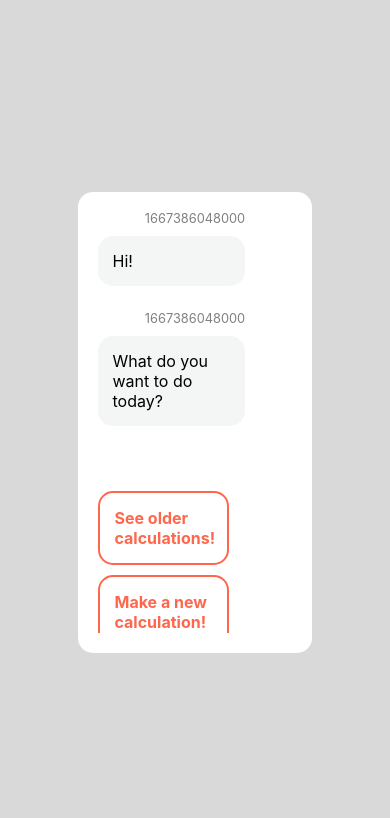
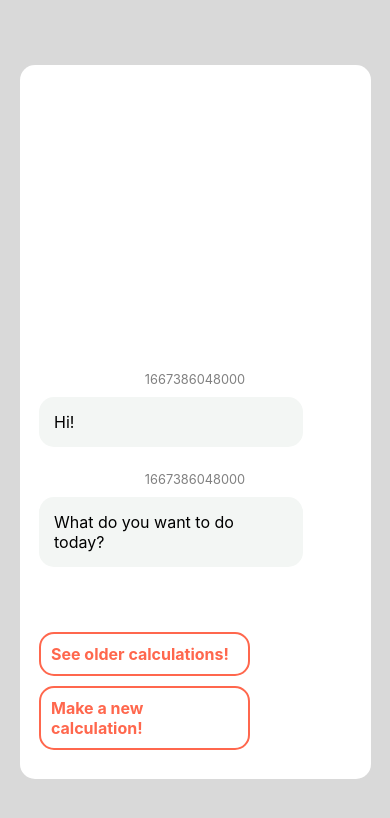
Before and after one commit to claireij/chatbot, a React (Create React App) app in the folder frontend/: page / in a window 390 px wide. Shown: the top 818 px of the page. Built offline with nearby package versions, Linux system fonts and the light colour scheme; no server answers.

Commit message:
Mobile design

```diff
--- a/frontend/src/App.css
+++ b/frontend/src/App.css
@@ -1,3 +1,5 @@
+
+
 #root {
   display: flex;
   justify-content: center;
@@ -18,6 +20,8 @@
   justify-content: flex-end;
   border-radius: 15px;
 }
+
+
 
 .chat {
   overflow: scroll;
@@ -124,3 +128,19 @@ button {
   border-radius: 100%;
   height: auto;
 }
+
+@media screen and (max-width: 700px) {
+  .div--chat {
+    width: 80%;
+  height: 80%;
+  }
+
+  .bubble {
+    width: 75%;
+  }
+
+  .bubble.option {
+    width: 60%;
+    padding: 10px;
+  }
+}
```
